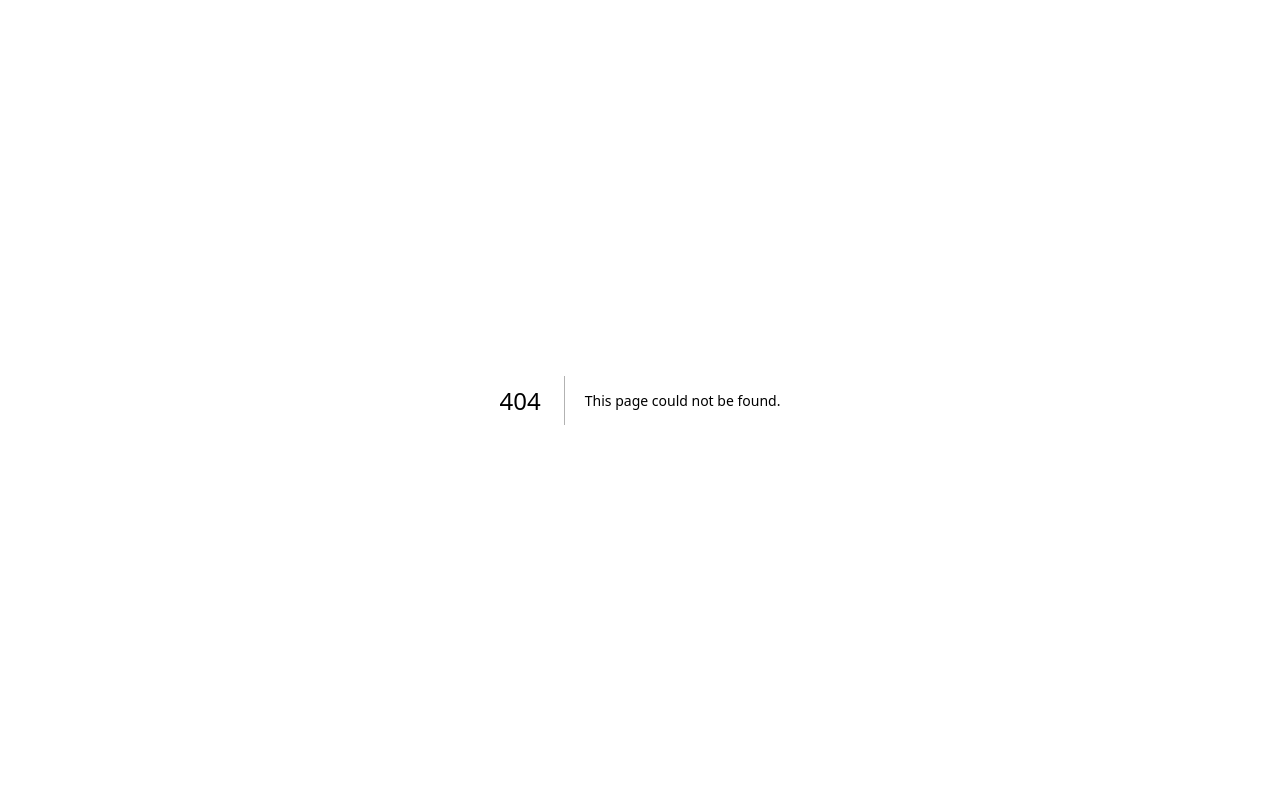
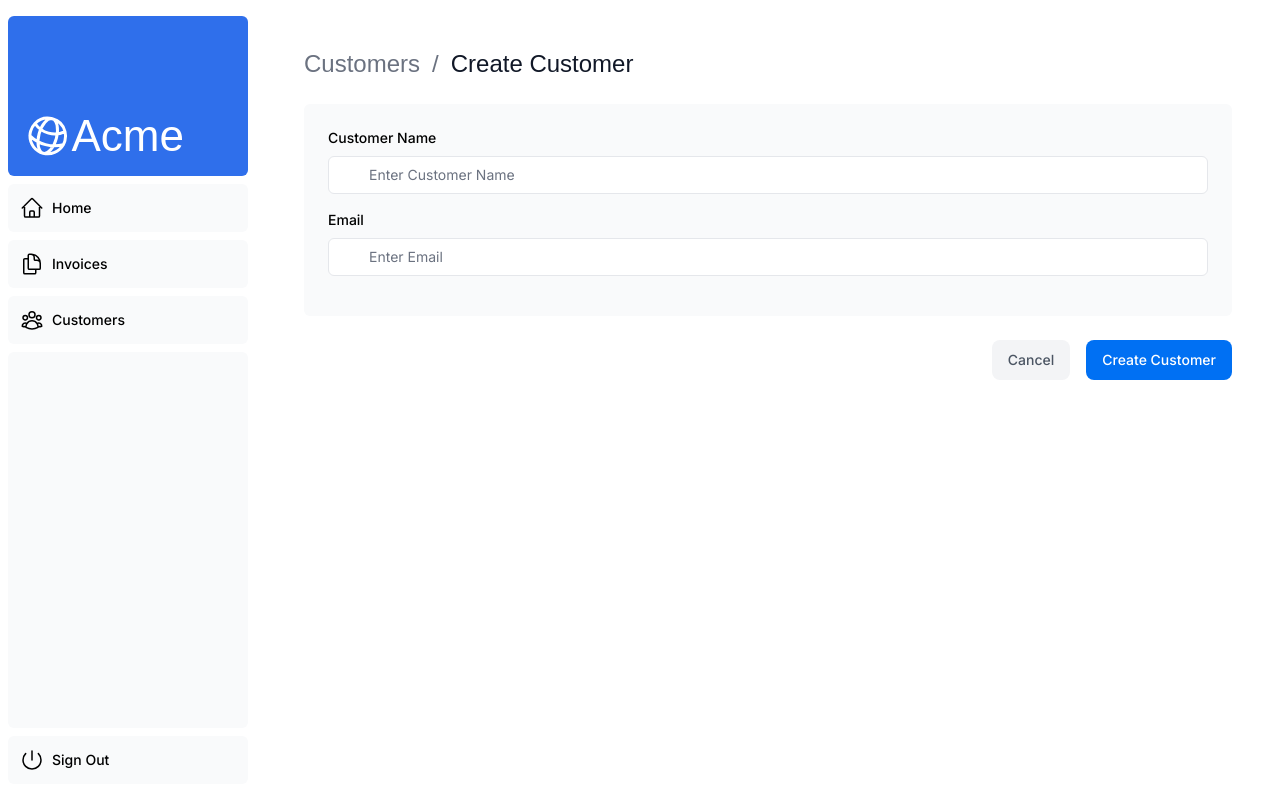
Before and after one commit to goyalanit07/nextjs-dashboard, a Next.js app: page /dashboard/customers/create in a window 1280 px wide. Before the commit this address had no page. Built offline with nearby package versions, Linux system fonts and the light colour scheme; a web font is replaced by a local one.

Commit message:
create customer

```diff
--- /dev/null
+++ b/app/dashboard/customers/create/page.tsx
@@ -0,0 +1,21 @@
+import Form from '@/app/ui/customers/create-form';
+import Breadcrumbs from '@/app/ui/invoices/breadcrumbs';
+
+export default async function Page() {
+
+  return (
+    <main>
+      <Breadcrumbs
+        breadcrumbs={[
+          { label: 'Customers', href: '/dashboard/customers' },
+          {
+            label: 'Create Customer',
+            href: '/dashboard/customers/create',
+            active: true,
+          },
+        ]}
+      />
+      <Form />
+    </main>
+  );
+}
--- /dev/null
+++ b/app/dashboard/customers/error.tsx
@@ -0,0 +1,31 @@
+'use client';
+
+import { useEffect } from 'react';
+
+export default function Error({
+  error,
+  reset,
+}: {
+  error: Error & { digest?: string };
+  reset: () => void;
+}) {
+  useEffect(() => {
+    // Optionally log the error to an error reporting service
+    console.error(error);
+  }, [error]);
+
+  return (
+    <main className="flex h-full flex-col items-center justify-center">
+      <h2 className="text-center">Something went wrong!</h2>
+      <button
+        className="mt-4 rounded-md bg-blue-500 px-4 py-2 text-sm text-white transition-colors hover:bg-blue-400"
+        onClick={
+          // Attempt to recover by trying to re-render the route
+          () => reset()
+        }
+      >
+        Try again
+      </button>
+    </main>
+  );
+}
--- a/app/dashboard/customers/page.tsx
+++ b/app/dashboard/customers/page.tsx
@@ -1,3 +1,29 @@
-export default function Page() {
-    return <p>Customers Page</p>;
+import { Suspense } from 'react';
+import Pagination from '@/app/ui/invoices/pagination';
+import Table from '@/app/ui/customers/table';
+import { CreateCustomer } from '@/app/ui/customers/buttons';
+import { lusitana } from '@/app/ui/fonts';
+import { InvoicesTableSkeleton } from '@/app/ui/skeletons';
+import { fetchFilteredCustomers } from '@/app/lib/data';
+
+export default async function Page({
+    searchParams
+}: {
+    searchParams?: {
+        query?: string;
+        page?: string;
+    }
+}) {
+
+    const query = searchParams?.query || '';
+    const currentPage = Number(searchParams?.page) || 1;
+    const customers = await fetchFilteredCustomers(query);
+
+    return (
+        <div className="w-full">
+            <Suspense key={query + currentPage} fallback={<InvoicesTableSkeleton />}>
+                <Table customers={customers} />
+            </Suspense>
+        </div>
+    );
 }
--- /dev/null
+++ b/app/lib/customerActions.ts
@@ -0,0 +1,62 @@
+'use server';
+
+import { z } from 'zod';
+import { sql } from '@vercel/postgres';
+import { revalidatePath } from 'next/cache';
+import { redirect } from 'next/navigation';
+
+const FormSchema = z.object({
+    id: z.string(),
+    name: z.string({
+        invalid_type_error: 'Please enter name of customer.',
+    })
+        .min(3, { message: "Must be 3 or more characters long" }),
+    email: z.coerce
+        .string()
+        .email({ message: 'Please enter a valid email address.' }),
+    date: z.string(),
+});
+
+const CreateCustomer = FormSchema.omit({ id: true, date: true });
+
+export type State = {
+    errors?: {
+        name?: string[];
+        email?: string[];
+    };
+    message?: string | null;
+};
+
+export async function createCustomer(prevState: State, formData: FormData) {
+
+    // Validate form fields using Zod
+    const validatedFields = CreateCustomer.safeParse({
+        name: formData.get('name'),
+        email: formData.get('email'),
+    });
+
+    // If form validation fails, return errors early. Otherwise, continue.
+    if (!validatedFields.success) {
+        return {
+            errors: validatedFields.error.flatten().fieldErrors,
+            message: 'Missing Fields. Failed to Create Customer.',
+        };
+    }
+
+    // Prepare data for insertion into the database
+    const { name, email } = validatedFields.data;
+
+    try {
+        await sql`
+      INSERT INTO customers (name, email, image_url)
+      VALUES (${name}, ${email}, '/customers/evil-rabbit.png')
+    `;
+    } catch (error) {
+        return {
+            message: 'Database Error: Failed to Create Invoice.',
+        };
+    }
+
+    revalidatePath('/dashboard/customers');
+    redirect('/dashboard/customers');
+}
--- /dev/null
+++ b/app/ui/customers/buttons.tsx
@@ -0,0 +1,15 @@
+import { PencilIcon, PlusIcon, TrashIcon } from '@heroicons/react/24/outline';
+import Link from 'next/link';
+import { deleteInvoice } from '@/app/lib/actions'
+
+export function CreateCustomer() {
+  return (
+    <Link
+      href="/dashboard/customers/create"
+      className="flex h-10 items-center rounded-lg bg-blue-600 px-4 text-sm font-medium text-white transition-colors hover:bg-blue-500 focus-visible:outline focus-visible:outline-2 focus-visible:outline-offset-2 focus-visible:outline-blue-600"
+    >
+      <span className="hidden md:block">Create Customer</span>{' '}
+      <PlusIcon className="h-5 md:ml-4" />
+    </Link>
+  );
+}
--- /dev/null
+++ b/app/ui/customers/create-form.tsx
@@ -0,0 +1,83 @@
+'use client';
+
+import { useActionState } from 'react';
+import Link from 'next/link';
+import { Button } from '@/app/ui/button';
+import { createCustomer, State } from '@/app/lib/customerActions';
+
+export default function Form() {
+  const initialState: State = { message: null, errors: {} };
+  const [state, formAction] = useActionState(createCustomer, initialState);
+
+  return (
+    <form action={formAction} >
+      <div className="rounded-md bg-gray-50 p-4 md:p-6">
+        {/* Customer Name */}
+        <div className="mb-4">
+          <label htmlFor="customer" className="mb-2 block text-sm font-medium">
+            Customer Name
+          </label>
+          <div className="relative mt-2 rounded-md">
+            <div className="relative">
+              <input
+                id="name"
+                name="name"
+                type="text"
+                step="0.01"
+                placeholder="Enter Customer Name"
+                className="peer block w-full rounded-md border border-gray-200 py-2 pl-10 text-sm outline-2 placeholder:text-gray-500"
+                aria-describedby="customer-error"
+              />
+            </div>
+          </div>
+          <div id="customer-error" aria-live="polite" aria-atomic="true">
+            {state.errors?.name &&
+              state.errors.name.map((error: string) => (
+                <p className="mt-2 text-sm text-red-500" key={error}>
+                  {error}
+                </p>
+              ))}
+          </div>
+        </div>
+
+        {/* email */}
+        <div className="mb-4">
+          <label htmlFor="email" className="mb-2 block text-sm font-medium">
+            Email
+          </label>
+          <div className="relative mt-2 rounded-md">
+            <div className="relative">
+              <input
+                id="email"
+                name="email"
+                type="email"
+                step="0.01"
+                placeholder="Enter Email"
+                className="peer block w-full rounded-md border border-gray-200 py-2 pl-10 text-sm outline-2 placeholder:text-gray-500"
+                aria-describedby="customer-error"
+              />
+            </div>
+          </div>
+          <div id="customer-error" aria-live="polite" aria-atomic="true">
+            {state.errors?.email &&
+              state.errors?.email.map((error: string) => (
+                <p className="mt-2 text-sm text-red-500" key={error}>
+                  {error}
+                </p>
+              ))}
+          </div>
+        </div>
+
+      </div>
+      <div className="mt-6 flex justify-end gap-4">
+        <Link
+          href="/dashboard/customers"
+          className="flex h-10 items-center rounded-lg bg-gray-100 px-4 text-sm font-medium text-gray-600 transition-colors hover:bg-gray-200"
+        >
+          Cancel
+        </Link>
+        <Button type="submit">Create Customer</Button>
+      </div>
+    </form>
+  );
+}
--- a/app/ui/customers/table.tsx
+++ b/app/ui/customers/table.tsx
@@ -5,6 +5,7 @@ import {
   CustomersTableType,
   FormattedCustomersTable,
 } from '@/app/lib/definitions';
+import { CreateCustomer } from '@/app/ui/customers/buttons';
 
 export default async function CustomersTable({
   customers,
@@ -16,7 +17,10 @@ export default async function CustomersTable({
       <h1 className={`${lusitana.className} mb-8 text-xl md:text-2xl`}>
         Customers
       </h1>
-      <Search placeholder="Search customers..." />
+      <div className="mt-4 flex items-center justify-between gap-2 md:mt-8">
+        <Search placeholder="Search customers..." />
+        <CreateCustomer />
+      </div>
       <div className="mt-6 flow-root">
         <div className="overflow-x-auto">
           <div className="inline-block min-w-full align-middle">
```
